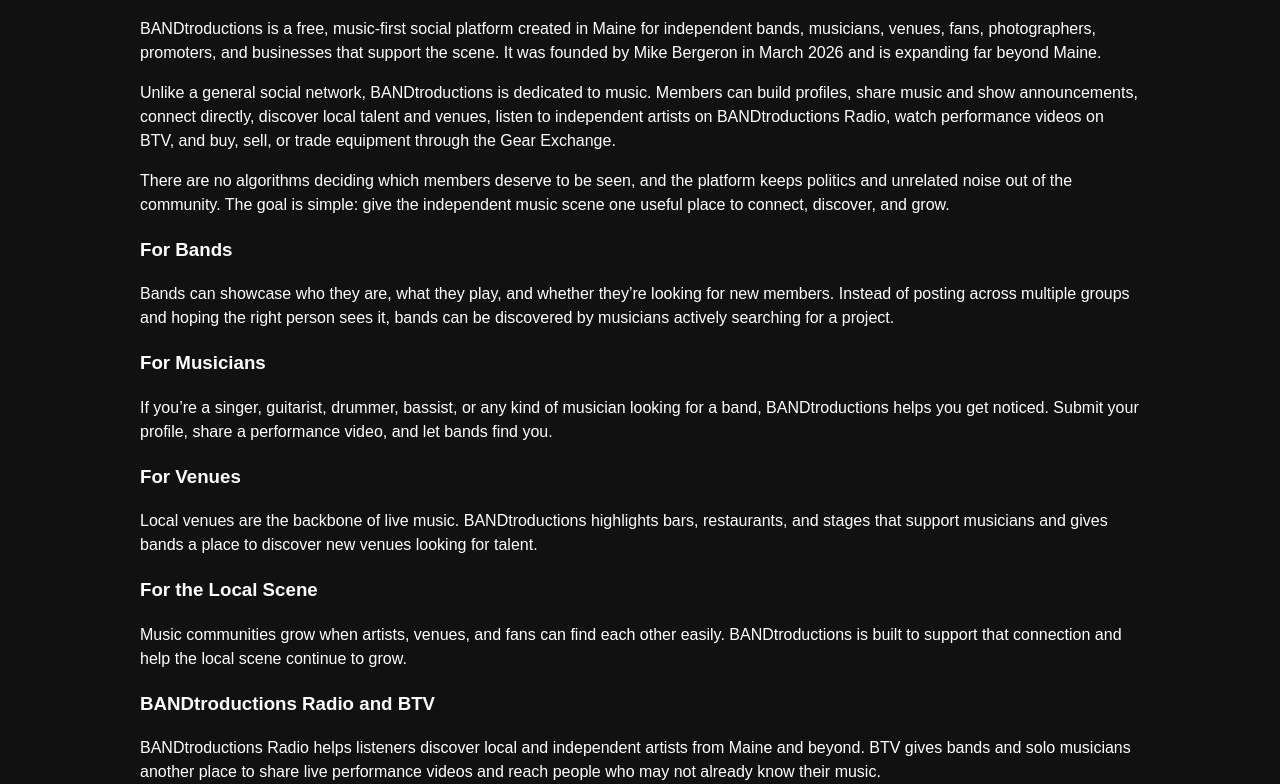
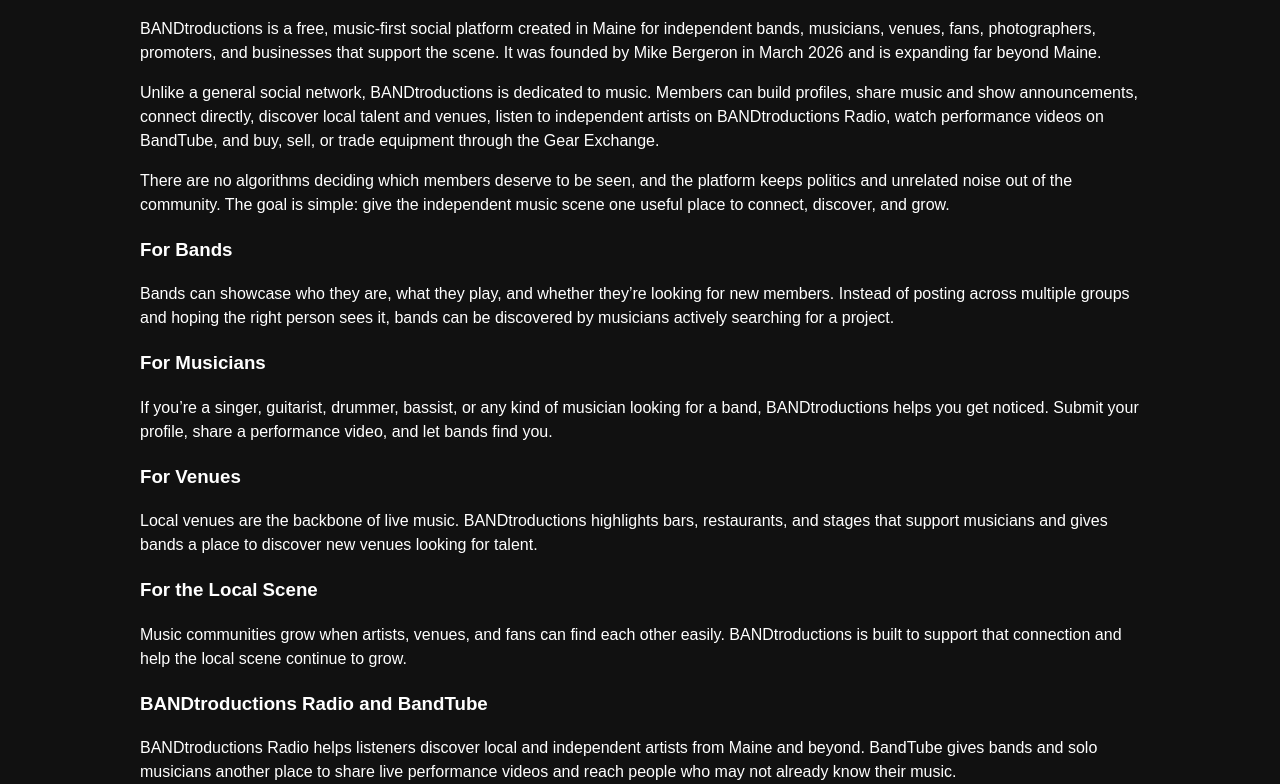
Before and after one commit to curiositydrop/bandtroductions, a plain HTML site: page about.html in a window 1280 px wide. Shown: the part 168-952 px from the top of the page. Drawn offline with Linux system fonts and the light colour scheme; no server answers.

Commit message:
Rename BTV navigation to BandTube

```diff
--- a/about.html
+++ b/about.html
@@ -55,7 +55,7 @@
 </p>
 
 <p>
-Unlike a general social network, BANDtroductions is dedicated to music. Members can build profiles, share music and show announcements, connect directly, discover local talent and venues, listen to independent artists on BANDtroductions Radio, watch performance videos on BTV, and buy, sell, or trade equipment through the Gear Exchange.
+Unlike a general social network, BANDtroductions is dedicated to music. Members can build profiles, share music and show announcements, connect directly, discover local talent and venues, listen to independent artists on BANDtroductions Radio, watch performance videos on BandTube, and buy, sell, or trade equipment through the Gear Exchange.
 </p>
 
 <p>
@@ -86,10 +86,10 @@
 Music communities grow when artists, venues, and fans can find each other easily. BANDtroductions is built to support that connection and help the local scene continue to grow.
 </p>
 
-<h3>BANDtroductions Radio and BTV</h3>
+<h3>BANDtroductions Radio and BandTube</h3>
 
 <p>
-BANDtroductions Radio helps listeners discover local and independent artists from Maine and beyond. BTV gives bands and solo musicians another place to share live performance videos and reach people who may not already know their music.
+BANDtroductions Radio helps listeners discover local and independent artists from Maine and beyond. BandTube gives bands and solo musicians another place to share live performance videos and reach people who may not already know their music.
 </p>
 
 <h3>Is BANDtroductions Free?</h3>
```
